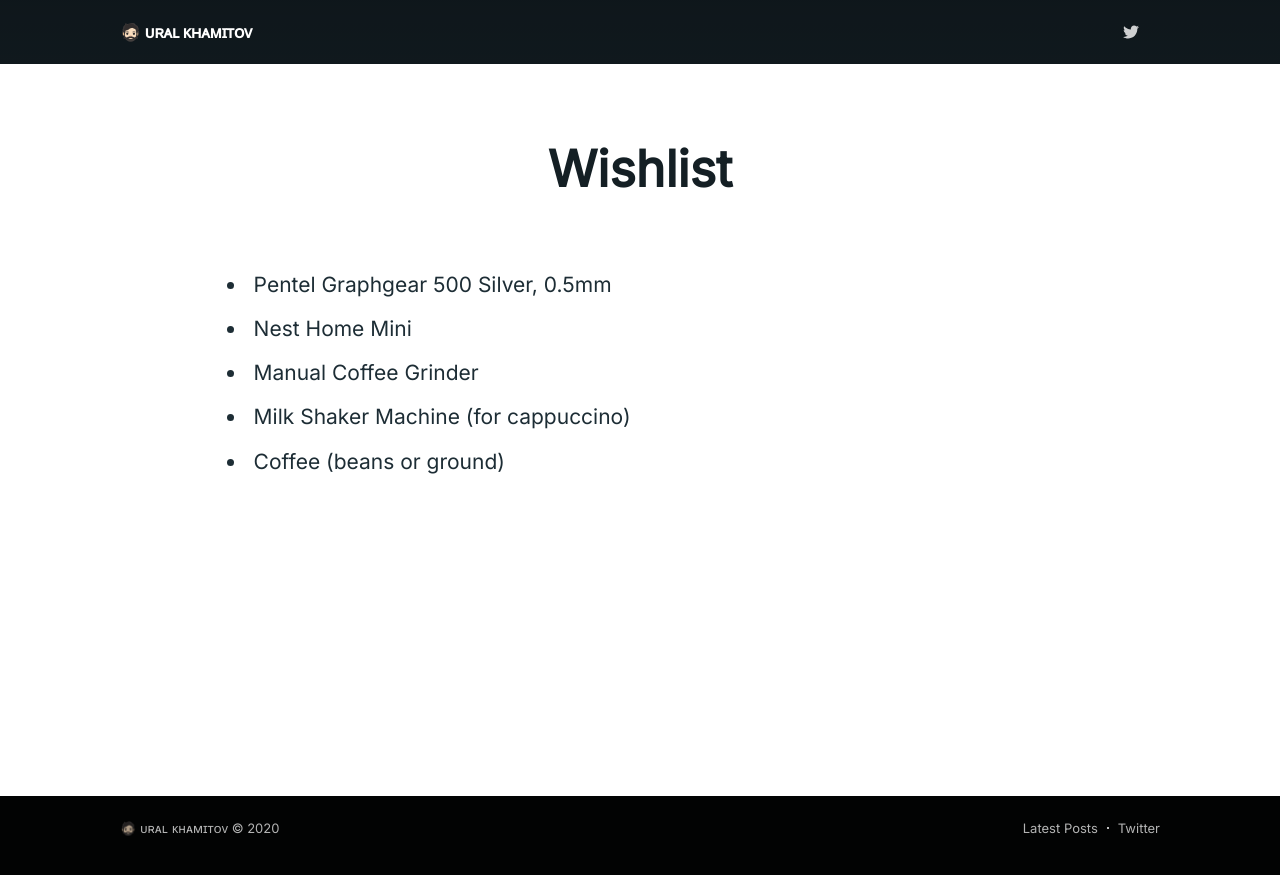
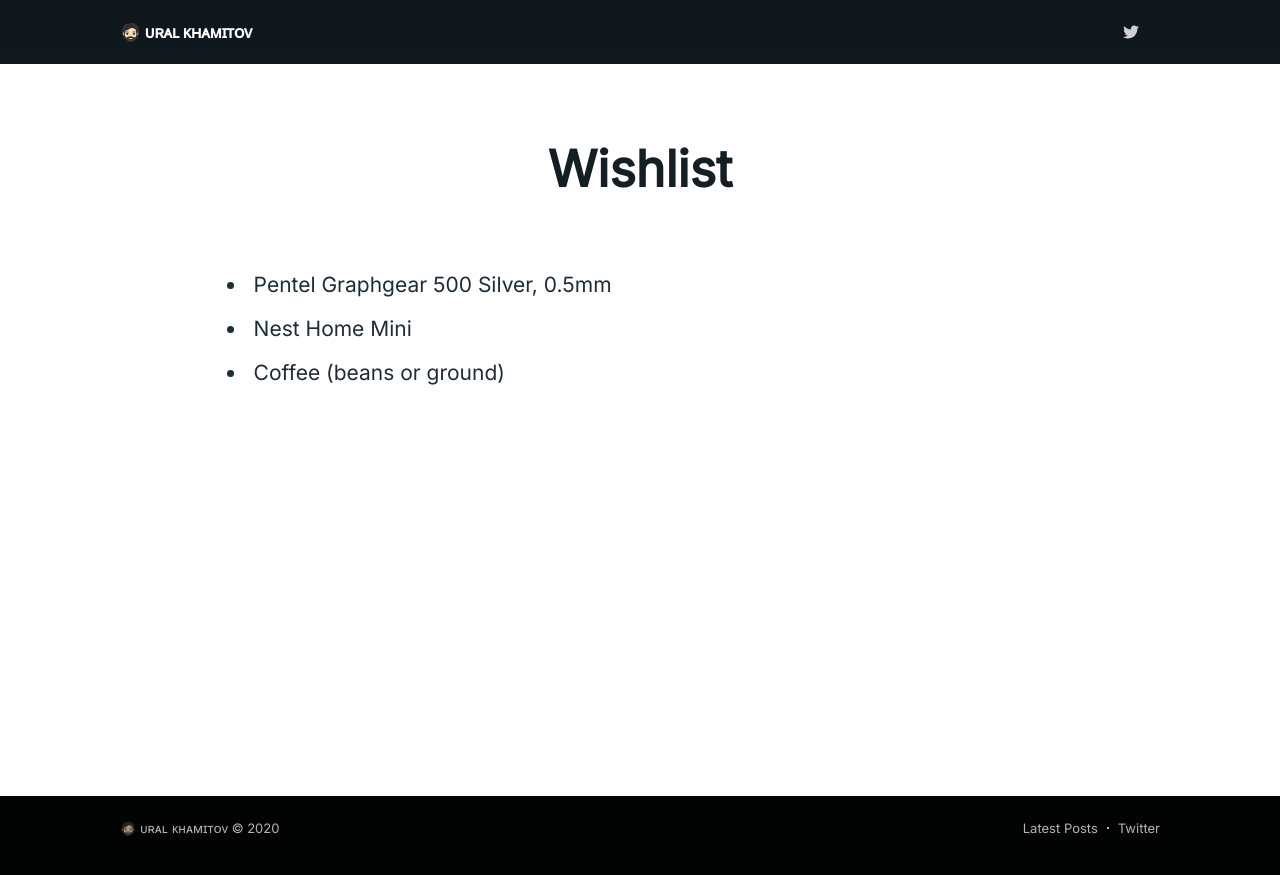
Before and after one commit to ukhamitov/ukhamitov.github.io, a Jekyll site: the page built from wishlist.md, in a window 1280 px wide. Shown: the top 875 px of the page. Built offline with Jekyll 4.4.1, drawn with Linux system fonts in a browser that asks for light colours; nearby versions of some CDN libraries; comment, search, counter and statistics services are not loaded.

Commit message:
upd: Wishlist

```diff
--- a/wishlist.md
+++ b/wishlist.md
@@ -11,8 +11,6 @@ subclass: 'post page'
   <ul>
 	<li>Pentel Graphgear 500 Silver, 0.5mm</li>
 	<li>Nest Home Mini</li>
-	<li>Manual Coffee Grinder</li>
-	<li>Milk Shaker Machine (for cappuccino)</li>
 	<li>Coffee (beans or ground)</li>
   </ul>
 </p>
```
